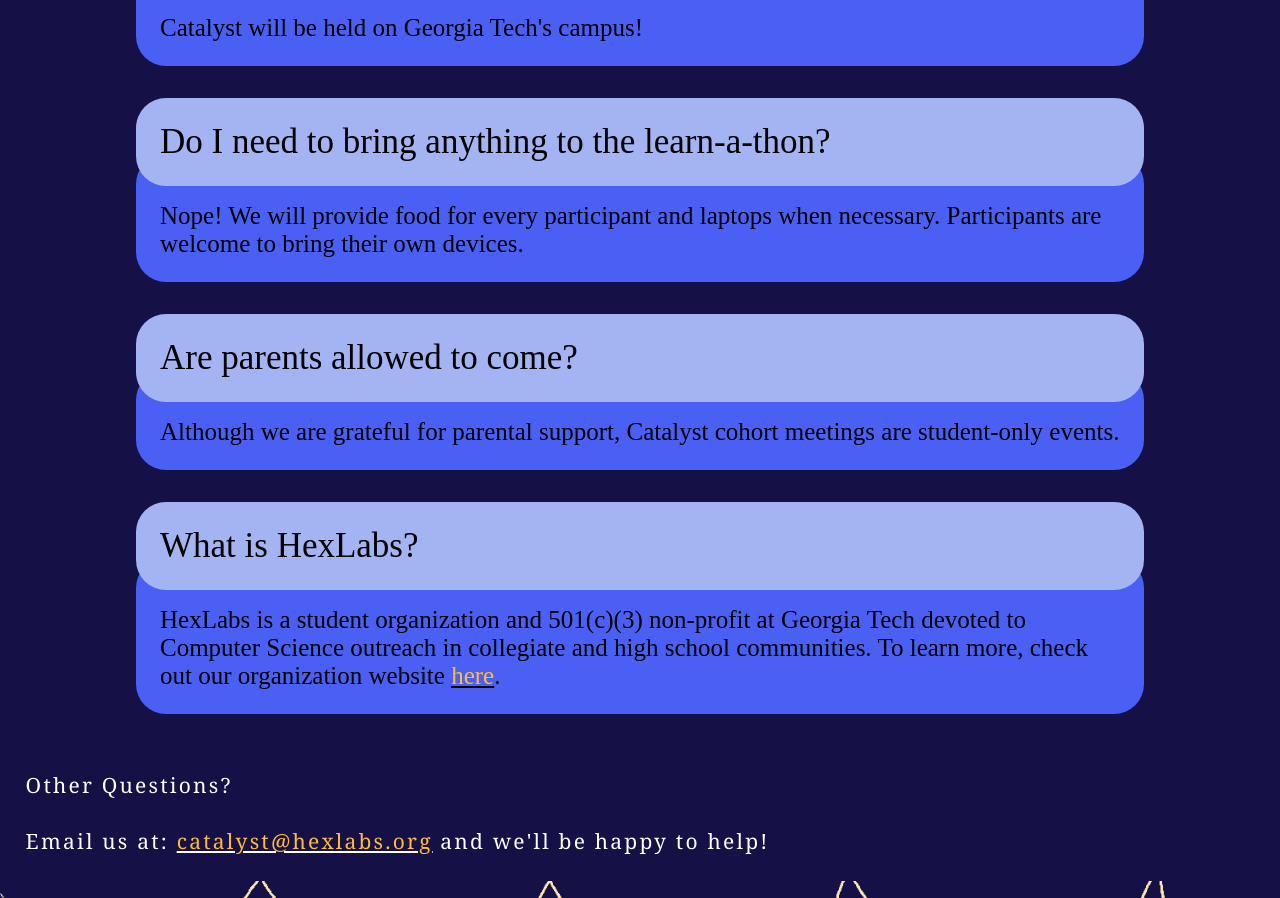
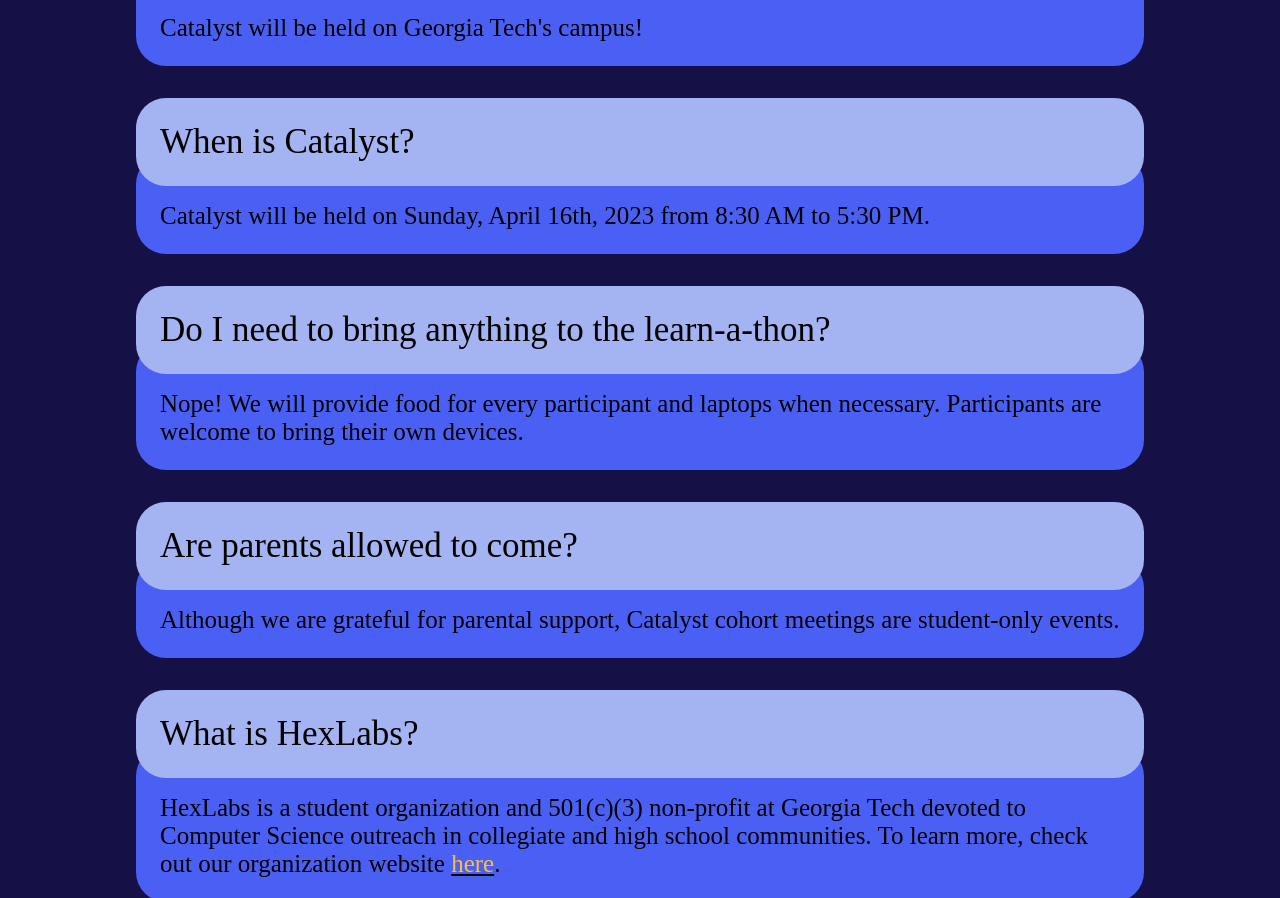
Before and after one commit to HackGT/catalyst-2022-event-site, a Next.js app: page / in a window 1280 px wide. Shown: the part 9276-10174 px from the top of the page. Built offline with nearby package versions, Linux system fonts and the light colour scheme; a web font is replaced by a local one.

Commit message:
add date

```diff
--- a/pages/index.tsx
+++ b/pages/index.tsx
@@ -249,6 +249,10 @@ function MainPage() {
           </div>
           <div className={styles.question}>Where is Catalyst?</div>
           <div className={styles.answer}>{`Catalyst will be held on Georgia Tech's campus!`}</div>
+          <div className={styles.question}>When is Catalyst?</div>
+          <div className={styles.answer}>
+            Catalyst will be held on Sunday, April 16th, 2023 from 8:30 AM to 5:30 PM.
+          </div>
           <div className={styles.question}>Do I need to bring anything to the learn-a-thon?</div>
           <div className={styles.answer}>
             Nope! We will provide food for every participant and laptops when necessary.
```
